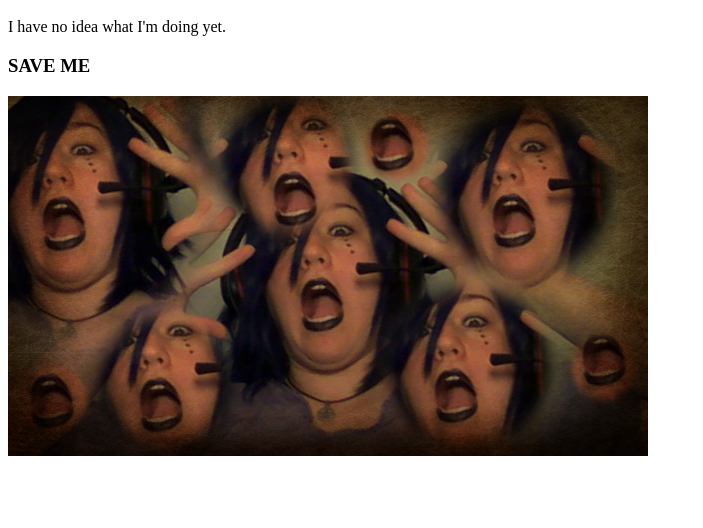
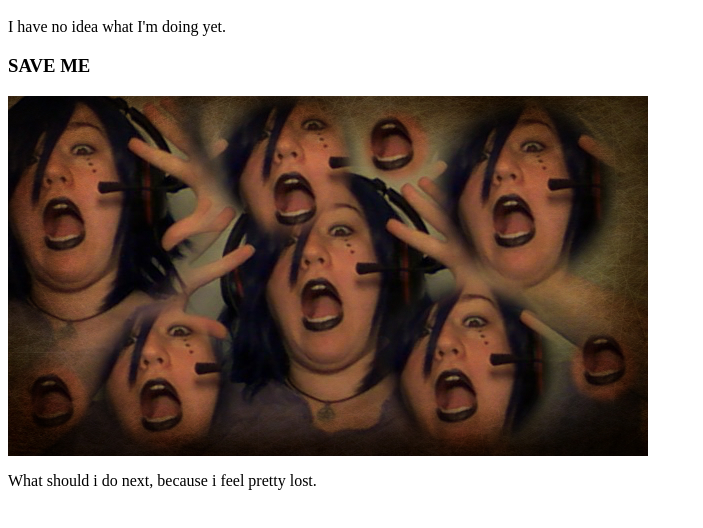
Before and after one commit to RinnaCerra/rinnacerra.github.io, a plain HTML site: page index.html in a window 1280 px wide. Shown: the part 48-576 px from the top of the page, without its empty margins (0-703 px from the left). Drawn offline with Linux system fonts and the light colour scheme.

Commit message:
Update index.html
added some feelings

```diff
--- a/index.html
+++ b/index.html
@@ -4,5 +4,6 @@
 <p> I have no idea what I'm doing yet. </p>
 <h3> SAVE ME </h3>
 <img src="Trapped.jpg">
+<p> What should i do next, because i feel pretty lost.</p>
 </body>
 </html>
```
